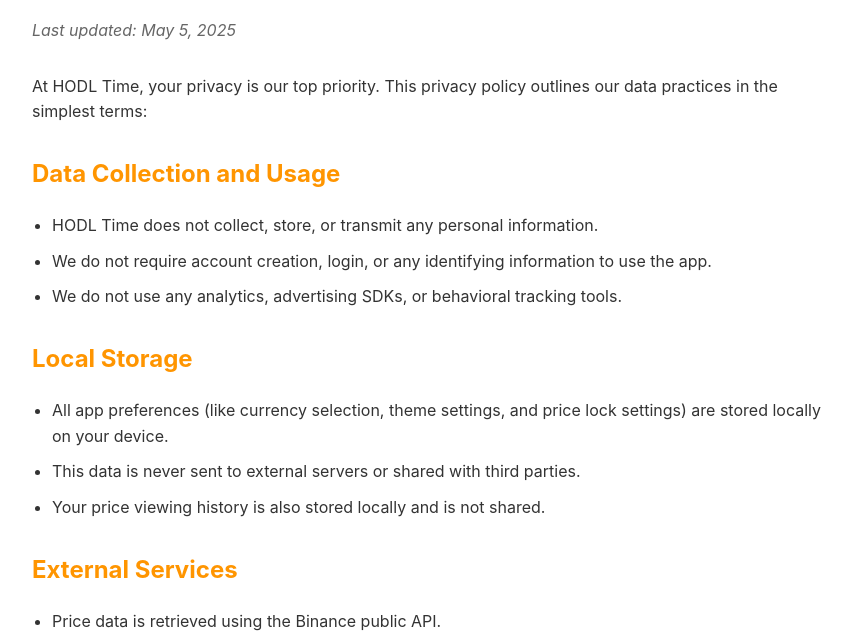
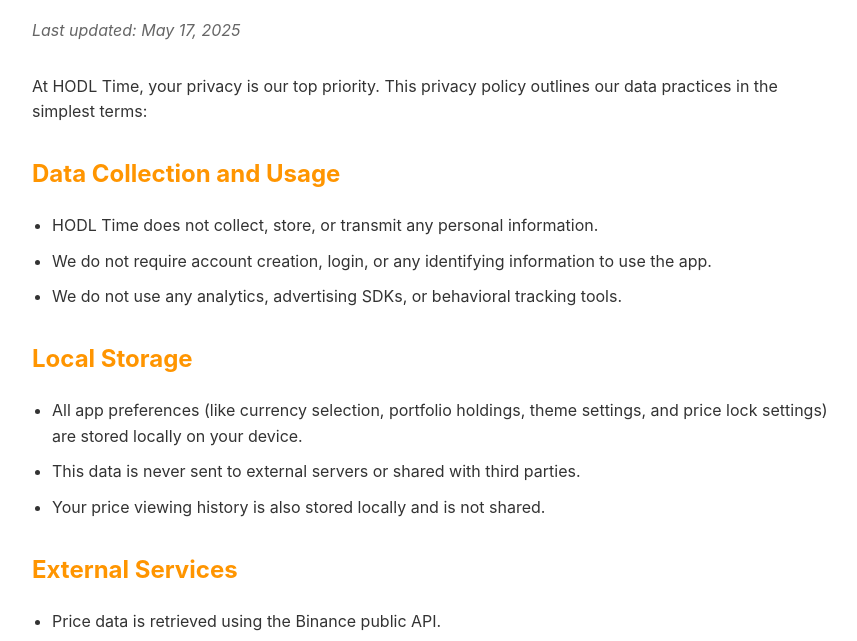
Before and after one commit to steinb9/hodl-time-legal, a plain HTML site: page privacy-policy.html in a window 1280 px wide. Shown: the part 108-749 px from the top of the page, without its empty margins (208-1065 px from the left). Drawn offline with Linux system fonts and the light colour scheme.

Commit message:
Update privacy-policy.html
Added portfolio to the privacy policy

```diff
--- a/privacy-policy.html
+++ b/privacy-policy.html
@@ -65,7 +65,7 @@
 </head>
 <body>
     <h1>Privacy Policy for HODL Time</h1>
-    <p class="last-updated">Last updated: May 5, 2025</p>
+    <p class="last-updated">Last updated: May 17, 2025</p>
 
     <p>At HODL Time, your privacy is our top priority. This privacy policy outlines our data practices in the simplest terms:</p>
 
@@ -78,7 +78,7 @@
 
     <h2>Local Storage</h2>
     <ul>
-        <li>All app preferences (like currency selection, theme settings, and price lock settings) are stored locally on your device.</li>
+        <li>All app preferences (like currency selection, portfolio holdings, theme settings, and price lock settings) are stored locally on your device.</li>
         <li>This data is never sent to external servers or shared with third parties.</li>
         <li>Your price viewing history is also stored locally and is not shared.</li>
     </ul>
```
